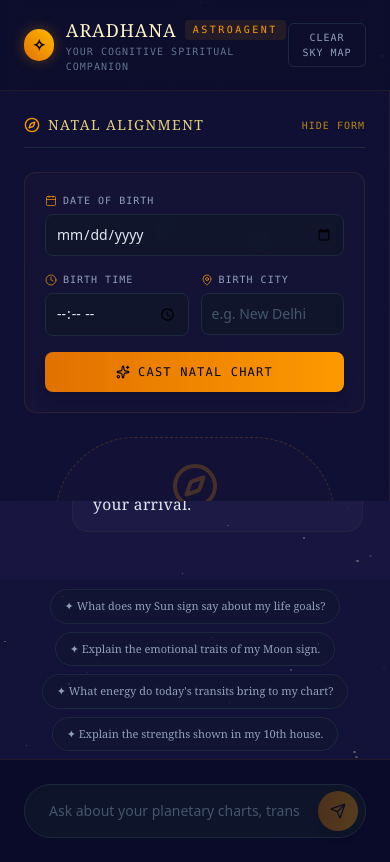
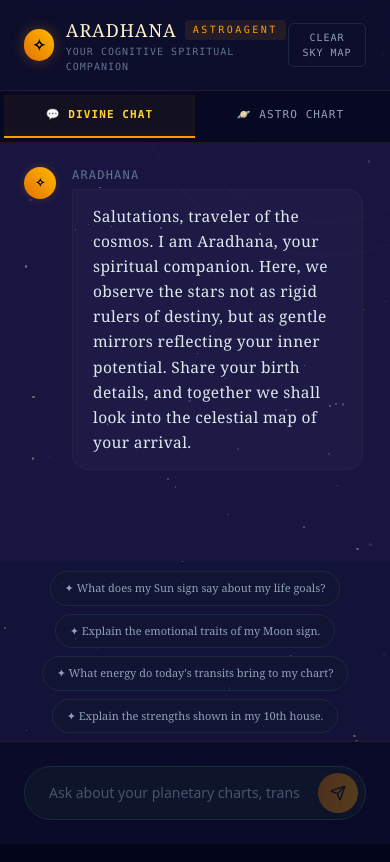
Before and after one commit to yashsinghal1234/AstroAgent, a React (Vite) app in the folder frontend/: page / in a window 390 px wide. Built offline with nearby package versions, Linux system fonts and the light colour scheme; a web font is replaced by a local one.

Commit message:
feat(frontend): add stateful mobile tab bar navigation and responsive layout toggles

```diff
--- a/frontend/src/App.jsx
+++ b/frontend/src/App.jsx
@@ -448,6 +448,7 @@ export default function App() {
   const [streamingText, setStreamingText] = useState("");
   const [activeStep, setActiveStep] = useState(""); // Classification, Geocoding, Calculation, Interpretation
   const [isFormOpen, setIsFormOpen] = useState(true);
+  const [activeMobileTab, setActiveMobileTab] = useState("chat");
 
   const messagesEndRef = useRef(null);
 
@@ -609,6 +610,7 @@ export default function App() {
               setStreamingText(accumulatedText);
             } else if (eventType === "chart") {
               setNatalChart(parsedData.chart);
+              setActiveMobileTab("chart");
               if (parsedData.birth_details) {
                 // Keep values updated with resolved name/coordinates
                 setBirthDetails(prev => ({
@@ -707,10 +709,36 @@ export default function App() {
       </header>
 
       {/* CORE WORKSPACE */}
-      <main className="relative z-10 flex-1 grid grid-cols-1 lg:grid-cols-[380px_1fr] h-[calc(100vh-73px)] max-h-[calc(100vh-73px)] overflow-hidden">
+      <main className="relative z-10 flex-1 flex flex-col lg:grid lg:grid-cols-[380px_1fr] h-[calc(100vh-73px)] max-h-[calc(100vh-73px)] overflow-hidden">
+
+        {/* MOBILE TAB BAR SELECTOR */}
+        <div className="flex lg:hidden border-b border-amber-500/10 bg-slate-950/80 backdrop-blur-sm p-1 shrink-0 z-20">
+          <button
+            type="button"
+            onClick={() => setActiveMobileTab("chat")}
+            className={`flex-1 py-3 text-[11px] font-mono uppercase tracking-widest flex items-center justify-center gap-1.5 border-b-2 transition-all ${
+              activeMobileTab === "chat"
+                ? "border-amber-500 text-amber-300 font-bold bg-amber-500/5 shadow-[inset_0_-2px_10px_rgba(245,158,11,0.05)]"
+                : "border-transparent text-slate-400 hover:text-slate-200"
+            }`}
+          >
+            💬 Divine Chat
+          </button>
+          <button
+            type="button"
+            onClick={() => setActiveMobileTab("chart")}
+            className={`flex-1 py-3 text-[11px] font-mono uppercase tracking-widest flex items-center justify-center gap-1.5 border-b-2 transition-all ${
+              activeMobileTab === "chart"
+                ? "border-amber-500 text-amber-300 font-bold bg-amber-500/5 shadow-[inset_0_-2px_10px_rgba(245,158,11,0.05)]"
+                : "border-transparent text-slate-400 hover:text-slate-200"
+            }`}
+          >
+            🪐 Astro Chart
+          </button>
+        </div>
 
         {/* LEFT PANEL: Birth details and Natal visualizer */}
-        <section className="border-r border-amber-500/10 bg-slate-950/45 backdrop-blur-sm p-6 overflow-y-auto flex flex-col items-center gap-6 scrollbar-thin">
+        <section className={`border-r border-amber-500/10 bg-slate-950/45 backdrop-blur-sm p-6 overflow-y-auto flex-col items-center gap-6 scrollbar-thin w-full lg:w-auto h-full ${activeMobileTab === "chart" ? "flex" : "hidden lg:flex"}`}>
 
           {/* TAB HEADER */}
           <div className="w-full flex items-center justify-between border-b border-slate-800 pb-3">
@@ -836,7 +864,7 @@ export default function App() {
         </section>
 
         {/* RIGHT PANEL: Chat Workspace */}
-        <section className="flex flex-col h-full overflow-hidden bg-slate-950/20">
+        <section className={`flex-col h-full overflow-hidden bg-slate-950/20 flex-1 ${activeMobileTab === "chat" ? "flex" : "hidden lg:flex"}`}>
 
           {/* MESSAGES LISTING */}
           <div className="flex-1 overflow-y-auto p-6 space-y-6 scrollbar-thin">
```
